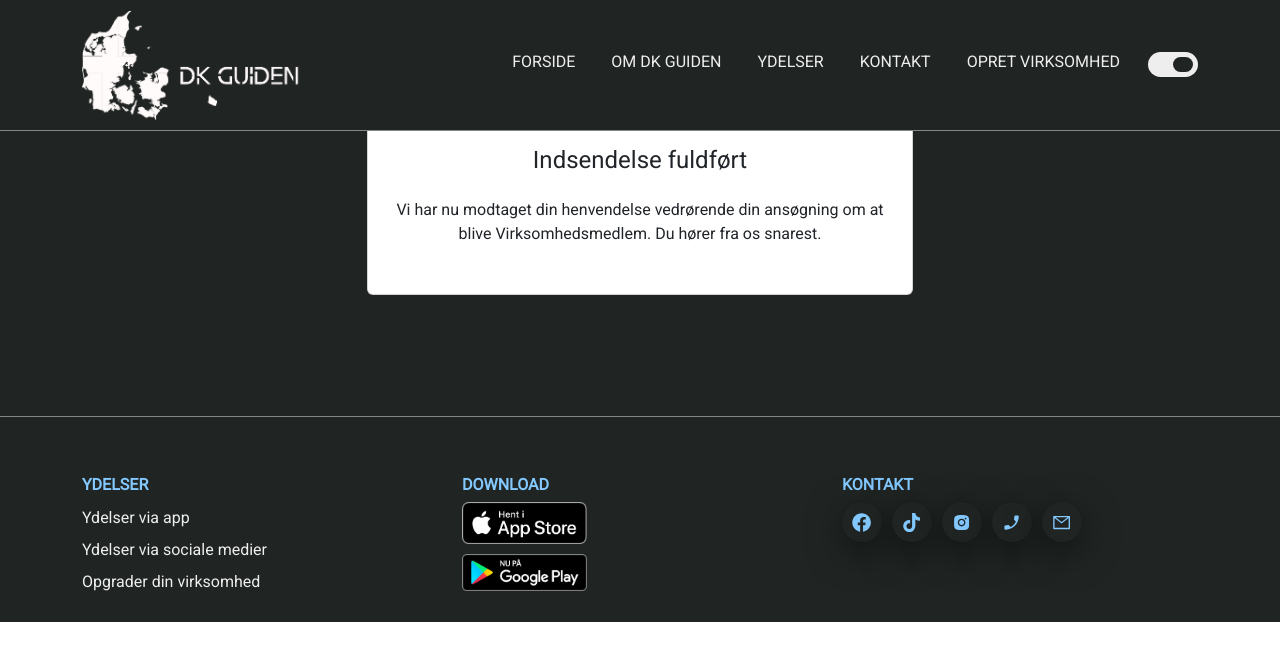
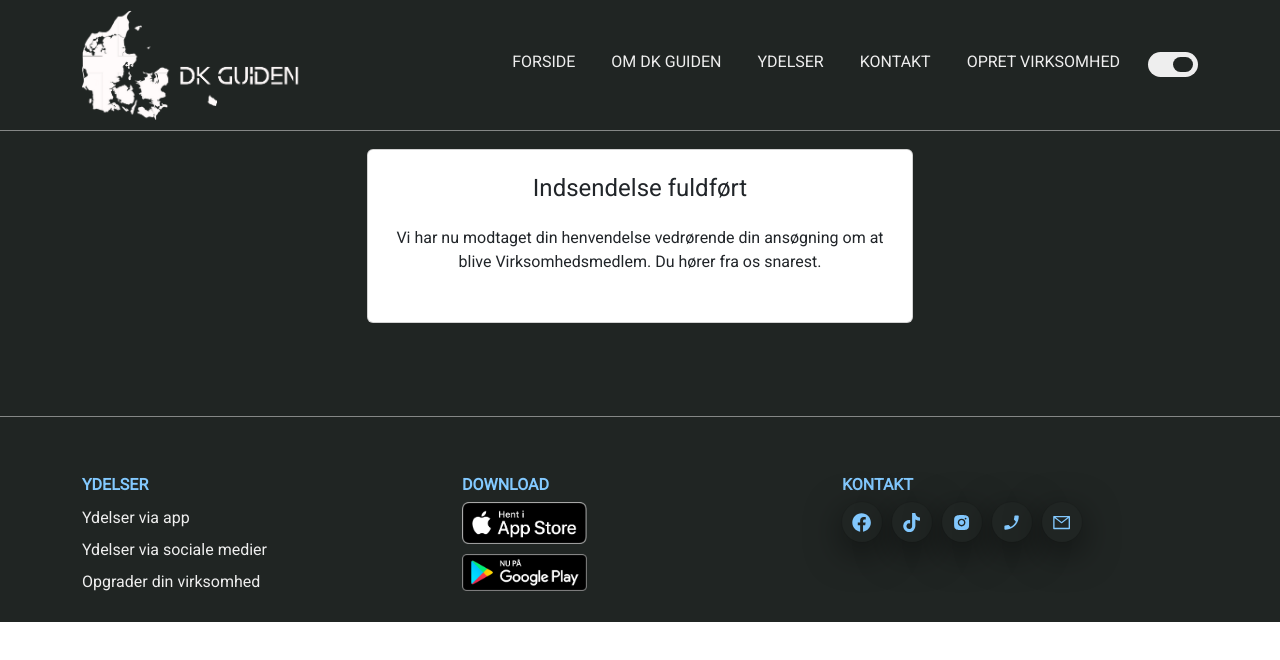
Before and after one commit to DragonHeart00/dk_guiden, a React (Create React App) app: page /confirm in a window 1280 px wide. Shown: the top 660 px of the page. Built offline with nearby package versions, Linux system fonts and the light colour scheme; no server answers.

Commit message:
added a loading to register button

```diff
--- a/src/App.js
+++ b/src/App.js
@@ -1,5 +1,4 @@
 import React, { useState, useEffect } from "react";
-import Preloader from "../src/components/preloader/Preloader";
 import Navbar from "./components/navbar/Navbar";
 import Home from "./components/Home/Home";
 import About from "./components/About/About";
@@ -20,22 +19,12 @@ import RegistrationForm from "./components/register/RegisterForm";
 import ConfirmScreen from "./components/confirm/ConfirmScreen";
 
 function App() {
-  const [load, upadateLoad] = useState(true);
   const [{ themename }] = React.useContext(ThemeContext);
-
-  useEffect(() => {
-    const timer = setTimeout(() => {
-      upadateLoad(false);
-    }, 1200);
-
-    return () => clearTimeout(timer);
-  }, []);
 
   return (
       <div className={`${themename} app`}>
         <Router>
-        <Preloader load={load} />
-        <div className="App" id={load ? "no-scroll" : "scroll"}>
+          <div className="App">
             <Navbar />
             <ScrollToTop />
             <Routes>
--- a/src/components/confirm/ConfirmScreen.jsx
+++ b/src/components/confirm/ConfirmScreen.jsx
@@ -7,7 +7,7 @@ const ConfirmScreen = () => {
 
     return (
         <Container>
-            <Row className="justify-content-center align-items-center" style={{ minHeight: '52vh' }}>
+            <Row className="justify-content-center align-items-center" style={{ minHeight: '52vh' ,paddingTop: '5%' }}>
                 <Col xs={12} sm={8} md={6}>
                     <Card className="p-4">
                         <div style={{ textAlign: 'center' }}>
--- a/src/components/register/RegisterForm.jsx
+++ b/src/components/register/RegisterForm.jsx
@@ -1,4 +1,4 @@
-import React, { useState } from 'react';
+import React, {useEffect, useState} from 'react';
 import {
     MDBBtn,
     MDBContainer,
@@ -26,6 +26,9 @@ function RegisterForm() {
         category: '' // Added category field to state
     });
 
+    const [loading, setLoading] = useState(false); // State to control loading icon visibility
+    const [showButton, setShowButton] = useState(false); // State to control register button visibility
+
     const handleInputChange = (e) => {
         const { name, value } = e.target;
         setFormValues({ ...formValues, [name]: value });
@@ -34,14 +37,24 @@ function RegisterForm() {
     const handleSubmit = async (event) => {
         event.preventDefault();
         try {
+            setLoading(true); // Show loading icon
             await addStore(formValues);
             window.location.href = "/confirm";
             // Handle success or navigation to next page
         } catch (error) {
             console.error('Error adding store:', error);
             // Handle error
+        } finally {
+            setLoading(false); // Hide loading icon
         }
     };
+
+    useEffect(() => {
+        const timer = setTimeout(() => {
+            setShowButton(true); // Show register button after a delay
+        }, 2000); // Adjust the delay time (in milliseconds) as needed
+        return () => clearTimeout(timer);
+    }, []);
 
     const categories = [
         "Handyman",
@@ -140,7 +153,11 @@ function RegisterForm() {
                                         </MDBRow>
                                         <MDBRow className={"justify-content-end"}>
                                             <MDBCol md='2'>
-                                                <MDBBtn color='light' type="submit">TILMELD</MDBBtn>
+                                                {showButton && (
+                                                    <MDBBtn color='light' type="submit" disabled={loading}>
+                                                        {loading ? "Loading..." : "TILMELD"}
+                                                    </MDBBtn>
+                                                )}
                                             </MDBCol>
                                         </MDBRow>
                                     </MDBCol>
```
Also changed, not shown: 6 other files (tests, documents, lock files or other folders). Lines whose indentation alone changed are shown as unchanged.
